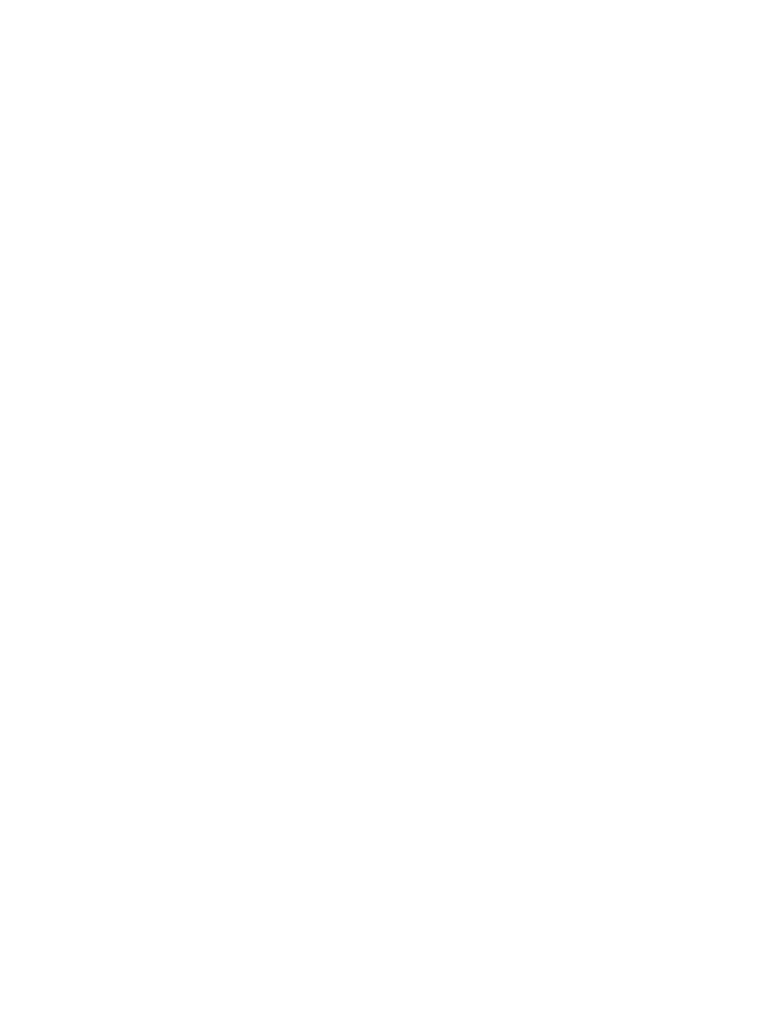
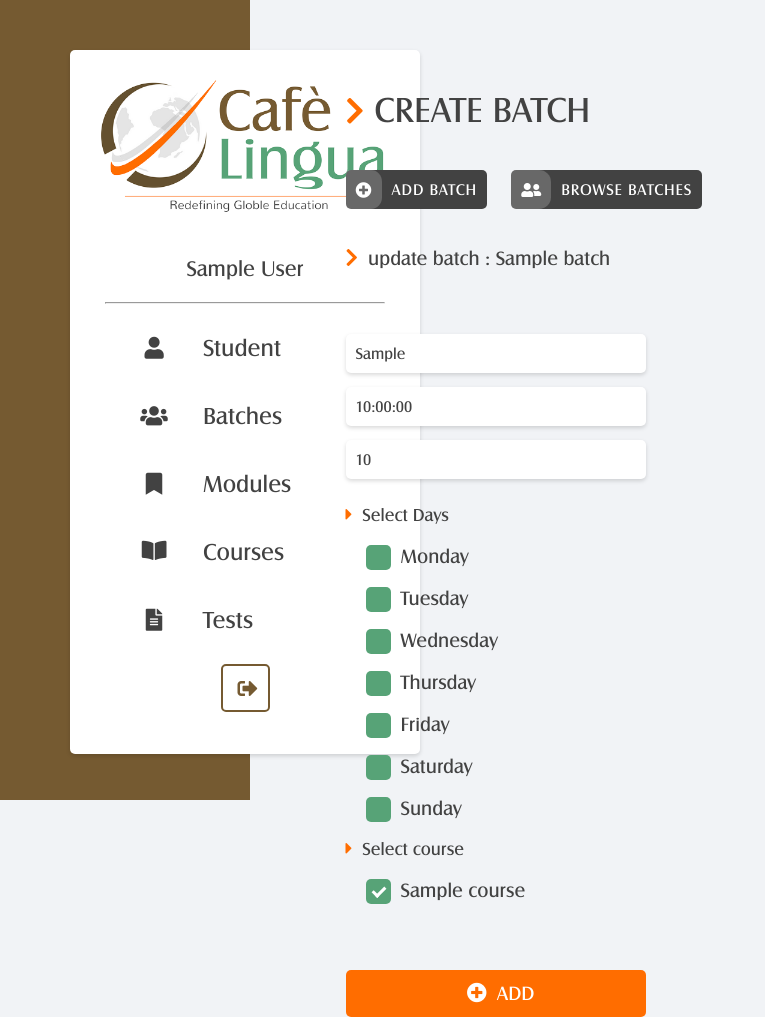
Before and after one commit to sameer-manek/cafelingua, a Flask app: page /batch/update/1 in a window 1280 px wide. Before the commit the part shown is empty. Shown: the whole page, without its empty margins (0-765 px from the left). Before the commit the page ends 800 px from the top, so only its background shows below. Run offline with Flask 2, Linux system fonts and the light colour scheme; the visitor is signed in with stand-in values (Sample User, id 1); tables that the repository leaves empty hold one stand-in row (values such as "Sample post"); some libraries are stand-ins or nearby versions.

Commit message:
batch update working

```diff
--- a/app/Blueprints/site/routes.py
+++ b/app/Blueprints/site/routes.py
@@ -1,4 +1,4 @@
-from flask import Blueprint, render_template, request, session, redirect, jsonify, current_app as application
+from flask import Blueprint, render_template, request, session, redirect, jsonify, current_app as application, abort
 import json
 mod_site = Blueprint("site", __name__, template_folder="templates")
 
@@ -399,12 +399,9 @@ def createBatch():
             for ele in daylist:
                 arr[int(ele)] = 1
             daybyte = r = int("".join(map(str, arr)))
-            newsBatch = Batch(request.form.get("name"), daybyte, request.form.get("time"), request.form.get("duration"))
+            newsBatch = Batch(request.form.get("name"), str(daybyte), request.form.get("time"), request.form.get("duration"))
             db.session.add(newsBatch)
             db.session.commit()
-            for student in request.form.getlist("studentList[]"):
-                stud = Student.query.get(student)
-                newsBatch.students.append(stud)
             cr = Course.query.get(request.form.get("course"))
             newsBatch.courses.append(cr)
             db.session.commit()
@@ -420,7 +417,7 @@ def delete_batch(batch_id):
     if session.get("user") and session.get("type") == "admin":
         from app.models.Batch import Batch
         from app.Blueprints import db
-
+        # what should happen to the students
         b = Batch.query.get(batch_id)
         db.session.delete(b)
         db.session.commit()
@@ -428,8 +425,47 @@ def delete_batch(batch_id):
 
 @mod_site.route("/batch/update/<batch_id>", methods = ["GET", "POST"])
 def update_batch(batch_id):
+    from app.models.Admin import Admin
+    from app.models.Batch import Batch
+    from app.models.Course import Course
+    from app.Blueprints import db
+
+    if session.get("user") is None or session.get("type") != "admin":
+        abort(401)
+    user = Admin.query.get(session.get("user"))
+    if user is not None:
+        b = Batch.query.get(batch_id)
+        c = Course.query.all()
+
+        if request.method == "POST":
+            for field in request.form:
+                if request.form[field] == "":
+                    return render_template("admin/batch/update.html", courses=courses, msg="please fill up all the fields", username = fetchusername())
+            daylist = request.form.getlist("dayList[]")
+            arr = [0, 0, 0, 0, 0, 0, 0]
+            for ele in daylist:
+                arr[int(ele)] = 1
+            daybyte = r = int("".join(map(str, arr)))
+
+            batch = Batch.query.get(batch_id)
+            if batch is not None:
+                batch.courses = []
+                batch.name = request.form.get("name")
+                batch.start_time = request.form.get("time")
+                batch.duration = request.form.get("duration")
+                batch.day_byte = str(daybyte)
+                db.session.flush()
+                cr = Course.query.get(request.form.get("course"))
+                batch.courses.append(cr)
+                db.session.commit()
+                return render_template("admin/batch/update.html", username = fetchusername(), batch = b, courses = c, msg="the course has been updated successfully")
+
+        if b is not None:
+            return render_template("admin/batch/update.html", username = fetchusername(), batch = b, courses = c)
+    else: abort(401)
 
     return ""
+
 
 @mod_site.route("/batch/about/<batch_id>")
 def aboutBatch(batch_id):
--- a/app/Blueprints/site/templates/admin/batch/update.html
+++ b/app/Blueprints/site/templates/admin/batch/update.html
@@ -3,43 +3,39 @@
   <div class="CreateBatch">
 
     <div class="Title">
-      <h3><i class="fas fa-chevron-right"></i>Create Batche</h3>
+      <h3><i class="fas fa-chevron-right"></i>Create Batch</h3>
       <br><br>
       <div class="Board">
         <span class="button"><a href="/batch/new"><i class="fas fa-plus-circle"></i><p>Add Batch</p></a></span>
         <span class="button"><a href="/batch"><i class="fas fa-user-friends"></i><p>Browse Batches</p></a></span>
         <br><br><br>
 
-        <p class="sub1"><i class="fas fa-chevron-right"></i>Create New Batch</p>
+        <p class="sub1"><i class="fas fa-chevron-right"></i>update batch : {{batch.name}}</p>
         <br><br>
 
         <div class="BatchForm">
           <form class="" action="" method="post">
-            <input type="text" name="name" placeholder="Name" /><br>
-            <input type="text" name="time" id="timepicker" placeholder="Select Time" /><br>
-            <input type="text" name="duration" placeholder="Duration (Minutes)" /><br>
+             {{msg}}<br>
+            <input type="text" value={{batch.name}} name="name" placeholder="Name" /><br>
+            <input type="text" value={{batch.start_time}} name="time" id="timepicker" placeholder="Select Time" /><br>
+            <input type="text" value={{batch.duration}} name="duration" placeholder="Duration (Minutes)" /><br>
             <br>
             <p style="font-size:18px;" class="sub1"><i class="fas fa-caret-right"></i>Select Days</p>
             <br>
-            <label><input type="checkbox" name="dayList[]" value="0"><span class="checkmark"></span> Monday</label><br>
-            <label><input type="checkbox" name="dayList[]" value="1"><span class="checkmark"></span> Tuesday</label><br>
-            <label><input type="checkbox" name="dayList[]" value="2"><span class="checkmark"></span> Wednesday</label><br>
-            <label><input type="checkbox" name="dayList[]" value="3"><span class="checkmark"></span> Thursday</label><br>
-            <label><input type="checkbox" name="dayList[]" value="4"><span class="checkmark"></span> Friday</label><br>
-            <label><input type="checkbox" name="dayList[]" value="5"><span class="checkmark"></span> Saturday</label><br>
-            <label><input type="checkbox" name="dayList[]" value="6"><span class="checkmark"></span> Sunday</label>
+            <label><input type="checkbox" {% if batch.day_byte[0] == '1' %} checked {% endif %} name="dayList[]" value="0"><span class="checkmark"></span> Monday</label><br>
+            <label><input type="checkbox" {% if batch.day_byte[1] == '1' %} checked {% endif %} name="dayList[]" value="1"><span class="checkmark"></span> Tuesday</label><br>
+            <label><input type="checkbox" {% if batch.day_byte[2] == '1' %} checked {% endif %} name="dayList[]" value="2"><span class="checkmark"></span> Wednesday</label><br>
+            <label><input type="checkbox" {% if batch.day_byte[3] == '1' %} checked {% endif %} name="dayList[]" value="3"><span class="checkmark"></span> Thursday</label><br>
+            <label><input type="checkbox" {% if batch.day_byte[4] == '1' %} checked {% endif %} name="dayList[]" value="4"><span class="checkmark"></span> Friday</label><br>
+            <label><input type="checkbox" {% if batch.day_byte[5] == '1' %} checked {% endif %} name="dayList[]" value="5"><span class="checkmark"></span> Saturday</label><br>
+            <label><input type="checkbox" {% if batch.day_byte[6] == '1' %} checked {% endif %} name="dayList[]" value="6"><span class="checkmark"></span> Sunday</label>
             <br>
             <p style="font-size:18px;" class="sub1"><i class="fas fa-caret-right"></i>Select course</p>
             <br>
             {% for course in courses %}
-                <label><input type="radio" name="course" value="0"><span class="checkmark"></span> {{course.name}}</label><br>
+                <label><input type="radio" {% if course in batch.courses %} checked {% endif %}  name="course" value="{{course.id}}"><span class="checkmark"></span> {{course.name}}</label><br>
             {% endfor %}
             <br>
-            <p style="font-size:18px;" class="sub1"><i class="fas fa-caret-right"></i>Select Students</p>
-            <br>
-            {% for student in students %}
-            <label><input type="checkbox" name="course" value="0"><span class="checkmark"></span> {{student.fname}} {{student.lname}}</label><br>
-            {% endfor %}
             <button><i class="fas fa-plus-circle"></i>Add</button>
           </form>
         </div>
@@ -49,7 +45,7 @@
 
   <script>
           $("#timepicker").timepicker({
-              timeFormat : 'H:m:s',
+              timeFormat : 'HH:mm:ss',
           })
   </script>
 {% endblock %}
--- a/app/models/Batch.py
+++ b/app/models/Batch.py
@@ -7,7 +7,7 @@ class Batch(db.Model):
     name = db.Column("batch_name", db.String(90))
     start_date = db.Column("start_date", db.Date)
     comp_date = db.Column("comp_date", db.Date)
-    day_byte = db.Column("day_byte", db.Integer)
+    day_byte = db.Column("day_byte", db.String(7))
     start_time = db.Column("start_time", db.Time)
     duration = db.Column("duration", db.Integer)
 
```
